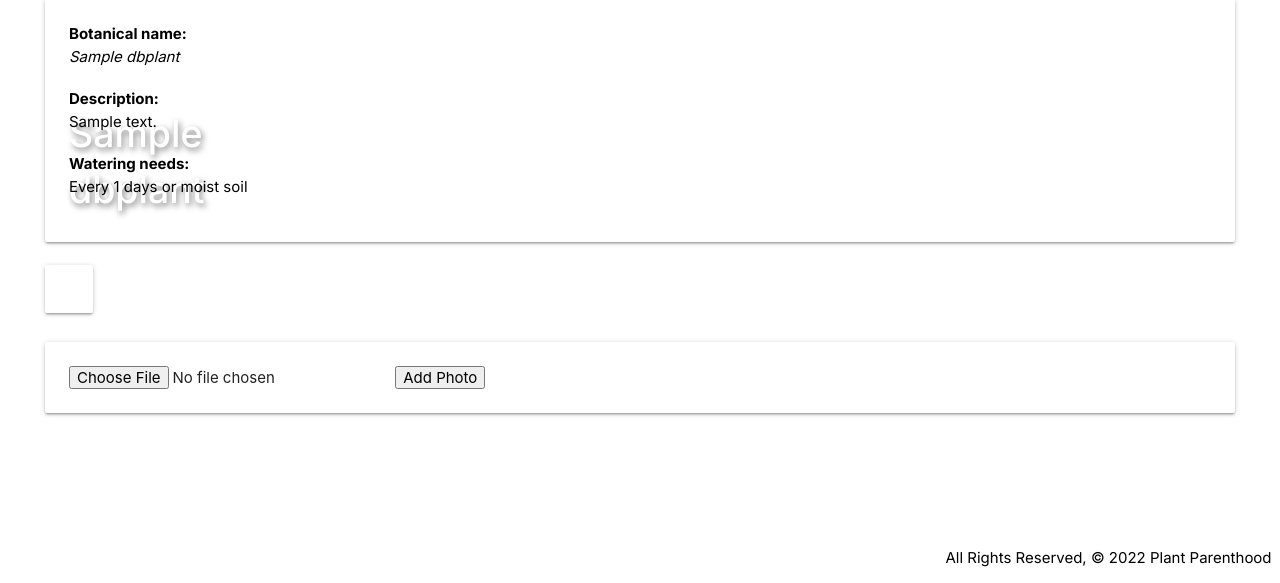
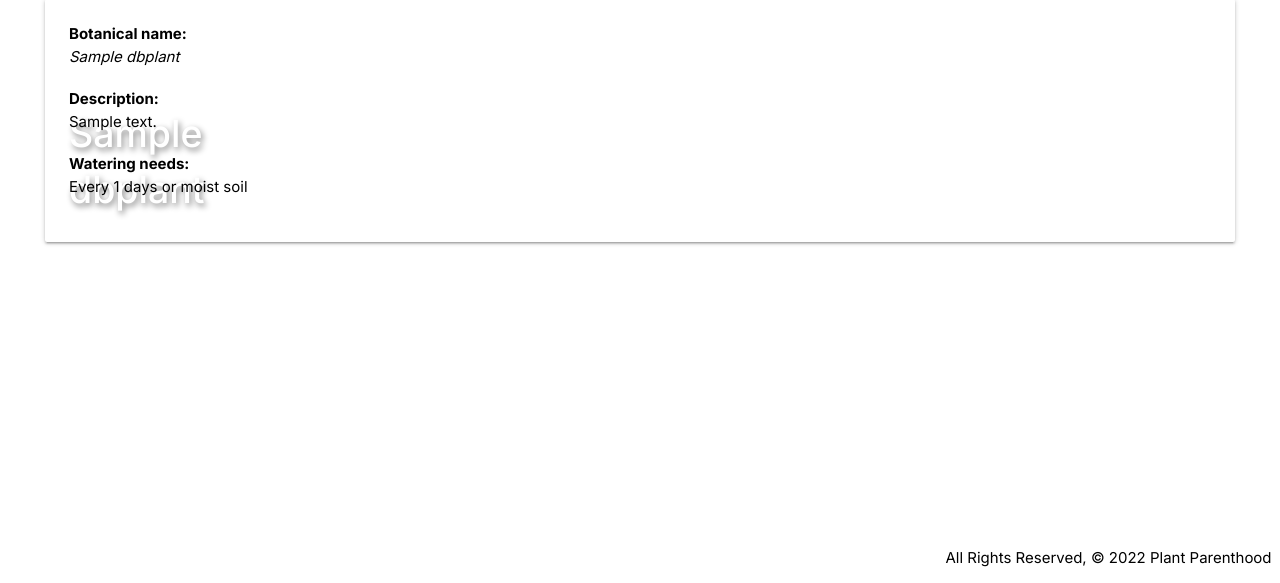
Before and after one commit to williethewolf/plant_parenthood, a Django app: template main_app/templates/plants/dbindex.html in a window 1280 px wide. Shown: the part 217-800 px from the top of the page. Run offline with Django 4.2, Linux system fonts and the light colour scheme; tables that the repository leaves empty hold one stand-in row (values such as "Sample post"); the template is opened without the code that fills it: values that come from a table or form of the project are taken from there, most other values are stand-ins (such as "Sample title", 1, 10 or a date in 2020); some libraries are stand-ins or nearby versions; some web fonts are replaced.

Commit message:
WIP:Photo implementation cleanup. Slider still not working

```diff
--- a/main_app/templates/plants/dbindex.html
+++ b/main_app/templates/plants/dbindex.html
@@ -9,7 +9,12 @@
         <a href ="/plantsdb/{{ plant.id }}">
             <div class="card horizontal">
                 <div class="card-image">
+                    {% if plant.dbphoto_set.first %}
                     <img src="{{ plant.dbphoto_set.first.url }}" alt="{{ plant.name }}">
+                    {% else %}
+                    <img src="{% static "/imgs/plants/db-use/admin.png"%}" style="width: 100%";>
+                    <p>Awaiting admin photo upload</p>
+                    {% endif %}
                     <span class="card-title"> {{plant.common_name}} <span/>
                 </div>
                 <div class="card-stacked">
@@ -30,21 +35,6 @@
                 </div>
             </div>
         </a>
-        {% for photo in plant.dbphoto_set.all %}
-            <img src="{{ photo.url }}" alt="{{ plant.name }}" class="card-panel img-responsive" />
-        {% empty %}
-            <div class="card-panel teal-text">No Photos Uploaded Yet</div>
-        {% endfor %}
-        <form
-        action="{% url 'add_photo' plant.id %}"
-        method="POST"
-        class="card-panel"
-        enctype="multipart/form-data"
-        >
-        {% csrf_token %}
-        <input type="file" name="photo-file" />
-        <input type="submit" value="Add Photo" />
-        </form>
     </div>
 
     {% endfor %}
--- a/main_app/templates/plants/index.html
+++ b/main_app/templates/plants/index.html
@@ -11,7 +11,11 @@
                 <a href ="/plants/{{ plant.id }}">
                     <div class="card">
                         <div class="card-image">
+                            {% if plant.photo_set.first %}
                             <img src="{{ plant.photo_set.first.url }}" alt="{{ plant.name }}">
+                            {% else %}
+                            <img src="{{ plant.style.dbphoto_set.first.url }}" alt="{{ plant.name }}">
+                            {% endif %}
                             <span class="card-title">{{plant.nickname}}<span/>
                             <!-- <p>Type: {{plant.type.common_name}}</p> -->
                         </div>
--- a/main_app/templates/plants/social_feed.html
+++ b/main_app/templates/plants/social_feed.html
@@ -8,7 +8,11 @@
     <div class="col s12 m7">
             <div class="card horizontal">
                 <div class="card-image">
+                    {% if plant.photo_set.first %}
+                    <img src="{{ plant.photo_set.first.url }}" alt="{{ plant.name }}">
+                    {% else %}
                     <img src="{% static "/imgs/plants/db-use/devils_ivy.png"%}" alt="{{plant.common_name}} image";>
+                    {% endif %}
                     <span class="card-title"> {{plant.nickname}} <span/>
                 </div>
                 <div class="card-stacked">
```
Also changed, not shown: main_app/static/imgs/plants/db-use/admin.png (added).
